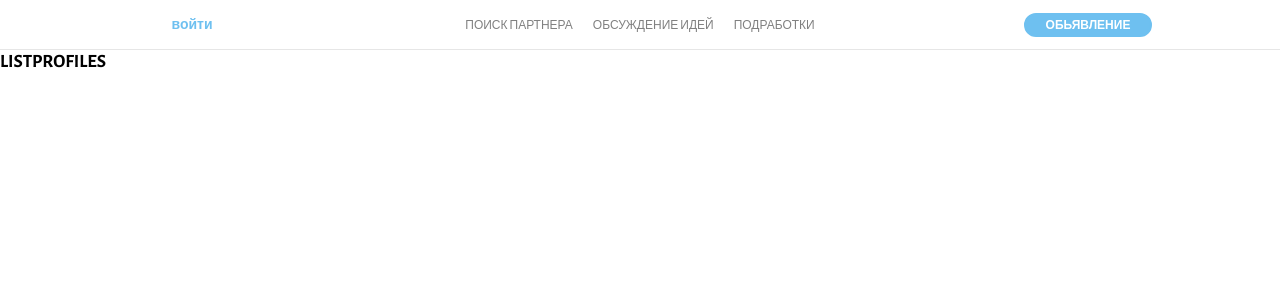
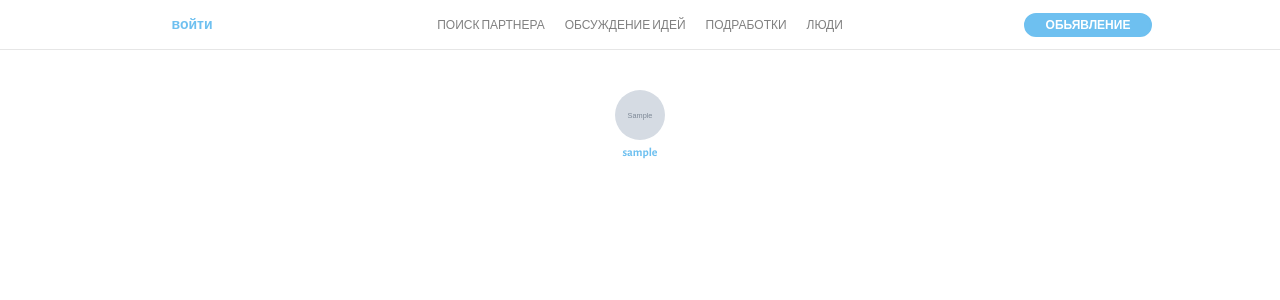
Before and after one commit to YauheniRusinchuk/project, a Django app: page /profiles/ in a window 1280 px wide. Shown: the top 300 px of the page. Run offline with Django 3.2, Linux system fonts and the light colour scheme; tables that the repository leaves empty hold one stand-in row (values such as "Sample post"); grey boxes marked "Sample" are stand-in pictures.

Commit message:
profile detail

```diff
--- a/src/models/profile/models.py
+++ b/src/models/profile/models.py
@@ -16,3 +16,7 @@ class Profile(models.Model):
 
     def __str__(self):
         return f"profile {self.user}"
+
+
+    def get_absolute_url(self):
+        return reverse('home:profile:detail_profile', kwargs={'pk': self.pk})
--- a/src/static/css/style.css
+++ b/src/static/css/style.css
@@ -224,3 +224,33 @@
     color: grey;
     text-decoration: none;
 }
+
+
+.profiles_container {
+    display: flex;
+    align-items: center;
+    justify-content: center;
+    flex-wrap: wrap;
+}
+
+.profiles_container .item {
+    margin: 30px;
+    display: flex;
+    flex-direction: column;
+    justify-content: center;
+    align-items: center;
+    padding: 10px;
+}
+
+.profiles_container .item img {
+    border-radius: 50%;
+
+}
+
+.profiles_container .item a {
+    text-decoration: none;
+    font-size: 12px;
+    font-weight: bold;
+    color: #6ec0f0;
+    margin-top: 5px;
+}
--- a/src/templates/header.html
+++ b/src/templates/header.html
@@ -2,9 +2,9 @@
     {% if user.is_authenticated %}
         <div class="user_info">
             {% if user.profile.avatar %}
-                <a href=""><img class='your_ava' src="{{user.profile.avatar.url}}" width="30" height="30" alt=""></a>
+                <a href="{{user.profile.get_absolute_url}}"><img class='your_ava' src="{{user.profile.avatar.url}}" width="30" height="30" alt=""></a>
             {% else %}
-                <a href=""><img class='your_ava' src="https://pp.userapi.com/c845521/v845521265/1958c1/Pwk8qgTbAog.jpg" width="30" height="30" alt=""></a>
+                <a href="{{user.profile.get_absolute_url}}"><img class='your_ava' src="https://pp.userapi.com/c845521/v845521265/1958c1/Pwk8qgTbAog.jpg" width="30" height="30" alt=""></a>
             {% endif %}
              <a href="" class='your_notificaition'>уведомления</a>
              <a href="" class='your_message'>сообщения</a>
@@ -19,6 +19,7 @@
         <a href="#">поиск партнера</a>
         <a href="#">обсуждение идей</a>
         <a href="#">подработки</a>
+        <a href="{% url 'home:profile:list_profile' %}">люди</a>
     </div>
 
     <div class="menu_container">
--- a/src/templates/profile/index.html
+++ b/src/templates/profile/index.html
@@ -3,6 +3,17 @@
 
 {% block content %}
 
-    <h3>LISTPROFILES</h3>
+    <div class="profiles_container">
+        {% for profile in object_list %}
+            <div class="item">
+                {% if profile.avatar %}
+                <img src="{{profile.avatar.url}}" width="50" height="50" alt="">
+                {% else %}
+                <img class='your_ava' src="https://pp.userapi.com/c845521/v845521265/1958c1/Pwk8qgTbAog.jpg" width="50" height="50" alt="">
+                {% endif %}
+                <a href="{{profile.get_absolute_url}}">{{profile.username}}</a>
+            </div>
+        {% endfor %}
+    </div>
 
 {% endblock %}
```
